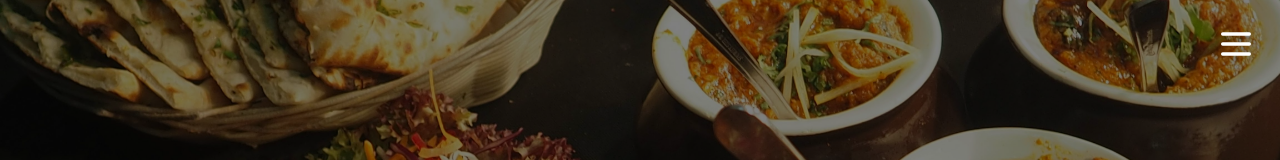
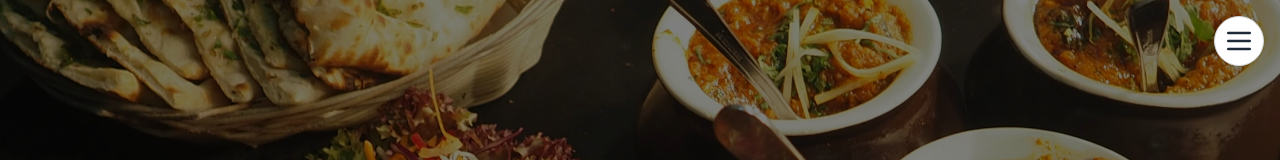
Before and after one commit to malgorzatajPL/portfolio-mj, a Next.js app: page /contact in a window 1280 px wide. Shown: the top 160 px of the page. Built offline with nearby package versions, Linux system fonts and the light colour scheme.

Commit message:
add readme

```diff
--- a/src/app/navigation.tsx
+++ b/src/app/navigation.tsx
@@ -36,12 +36,13 @@ export default function HamburgerMenu() {
   return (
     <div className="fixed top-4 right-4 z-50" ref={menuRef}>
       <button
-        className="p-2 text-white rounded-md focus:outline-none"
+        className="p-2 bg-white border border-gray-300 rounded-full shadow-sm text-gray-800 hover:bg-gray-100 transition"
         onClick={toggleMenu}
         aria-label="Toggle menu"
       >
-        <Menu size={40} />
+        <Menu size={32} />
       </button>
+
       <AnimatePresence>
         {isOpen && (
           <motion.div
@@ -60,13 +61,13 @@ export default function HamburgerMenu() {
             </button>
 
             <Link href="/" passHref>
-              <span onClick={closeMenu} className="text-gray-800 hover:underline cursor-pointer">Home</span>
+              <span onClick={closeMenu} className="text-gray-800 hover:text-red-700 font-semibold cursor-pointer transition">Home</span>
             </Link>
             <Link href="/about" passHref>
-              <span onClick={closeMenu} className="text-gray-800 hover:underline cursor-pointer">About</span>
+              <span onClick={closeMenu} className="text-gray-800 hover:text-red-700 font-semibold cursor-pointer transition">About</span>
             </Link>
             <Link href="/contact" passHref>
-              <span onClick={closeMenu} className="text-gray-800 hover:underline cursor-pointer">Contact</span>
+              <span onClick={closeMenu} className="text-gray-800 hover:text-red-700 font-semibold cursor-pointer transition">Contact</span>
             </Link>
           </motion.div>
         )}
```
Also changed, not shown: 1 other file (tests, documents, lock files or other folders).
